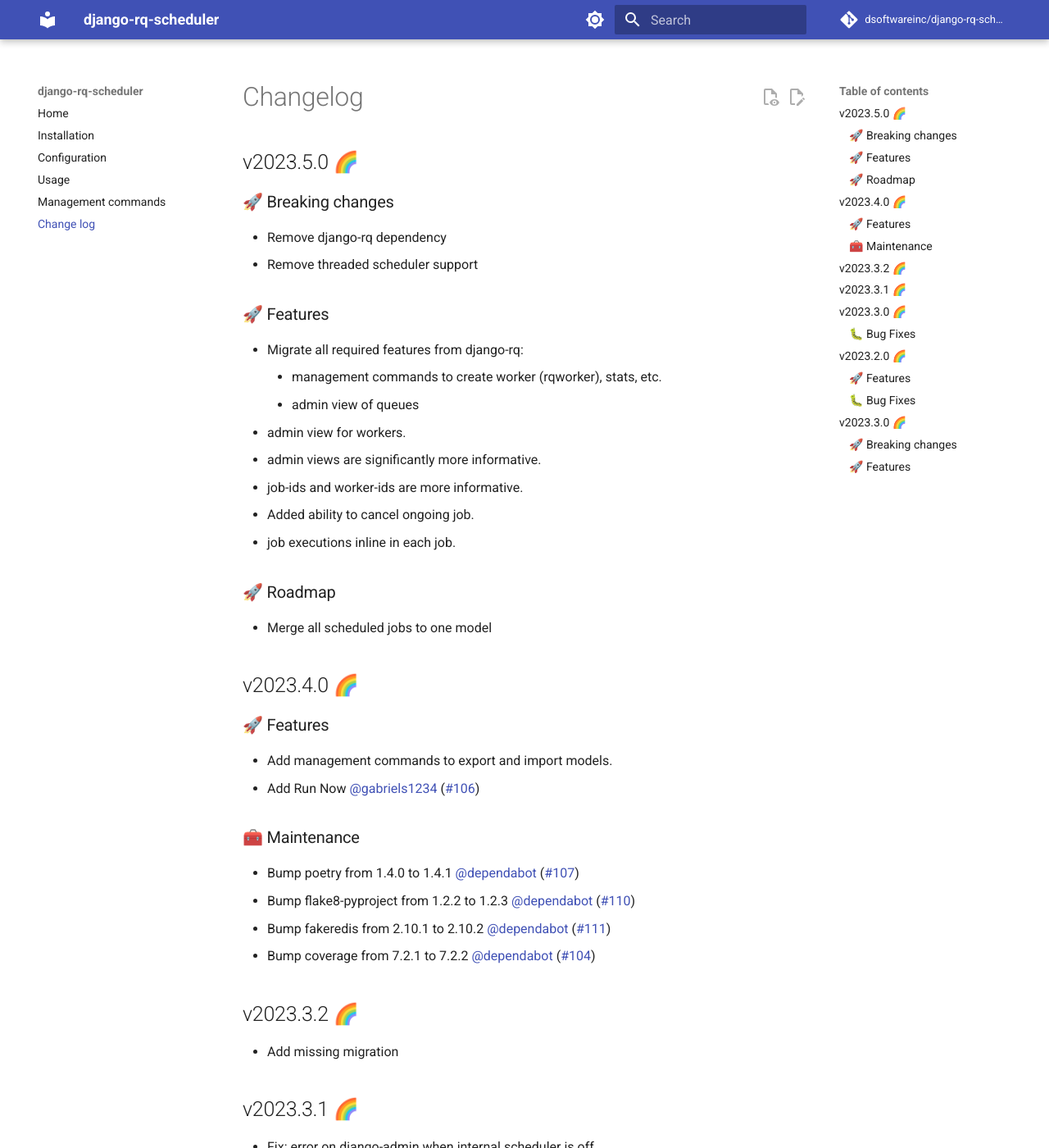
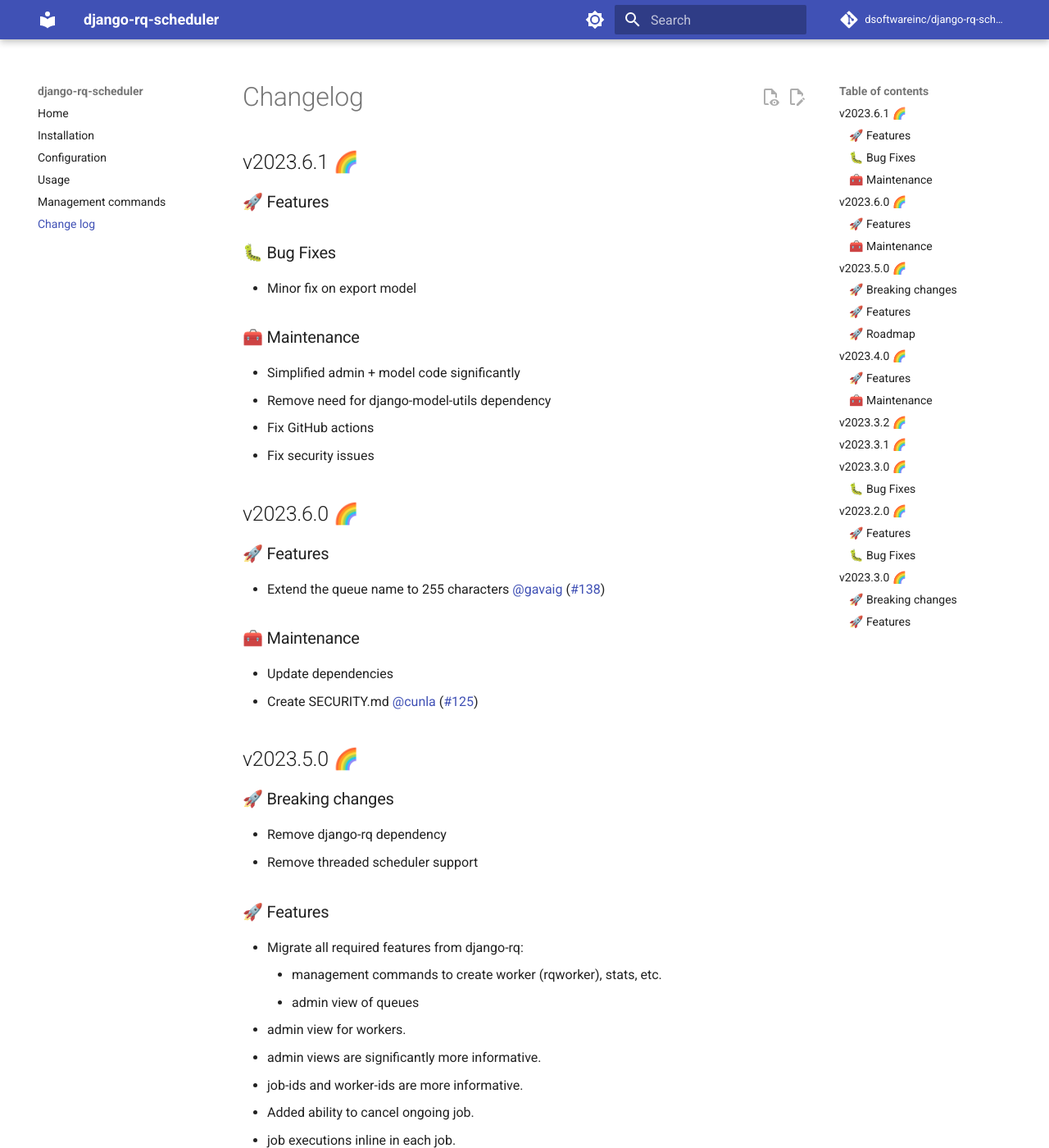
Before and after one commit to dsoftwareinc/django-rq-scheduler, an MkDocs documentation site: the page built from docs/changelog.md, in a window 1280 px wide and 1400 px high. Shown: the whole window at 82% size. Built offline with MkDocs 1.6.1 and Material for MkDocs 9.7.7, drawn with Linux system fonts in a browser that asks for light colours; comment, search, counter and statistics services are not loaded.

Commit message:
Update changelog

```diff
--- a/docs/changelog.md
+++ b/docs/changelog.md
@@ -1,4 +1,30 @@
 # Changelog
+
+## v2023.6.1 🌈
+
+### 🚀 Features
+
+### 🐛 Bug Fixes
+
+* Minor fix on export model
+
+### 🧰 Maintenance
+
+* Simplified admin + model code significantly
+* Remove need for django-model-utils dependency
+* Fix GitHub actions
+* Fix security issues
+
+## v2023.6.0 🌈
+
+### 🚀 Features
+
+* Extend the queue name to 255 characters @gavaig (#138)
+
+### 🧰 Maintenance
+
+* Update dependencies
+* Create SECURITY.md @cunla (#125)
 
 ## v2023.5.0 🌈
 
```
